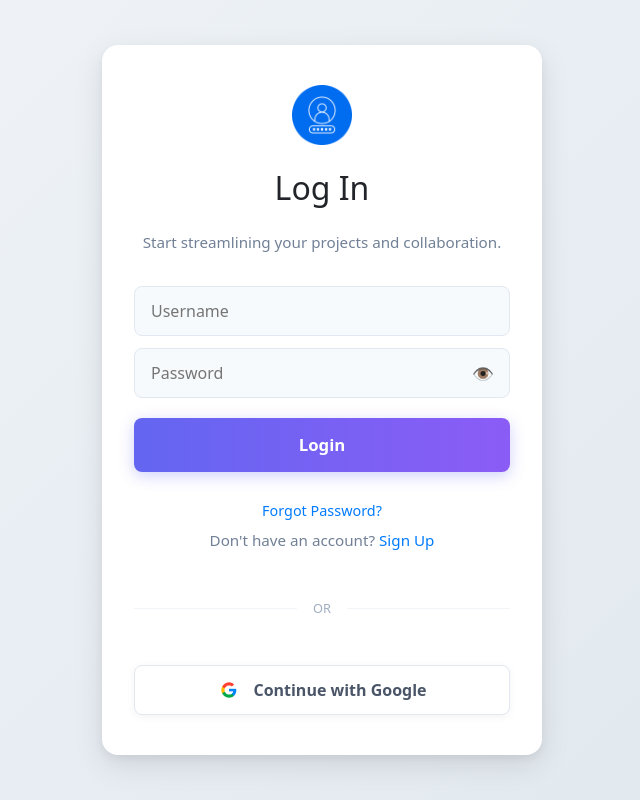
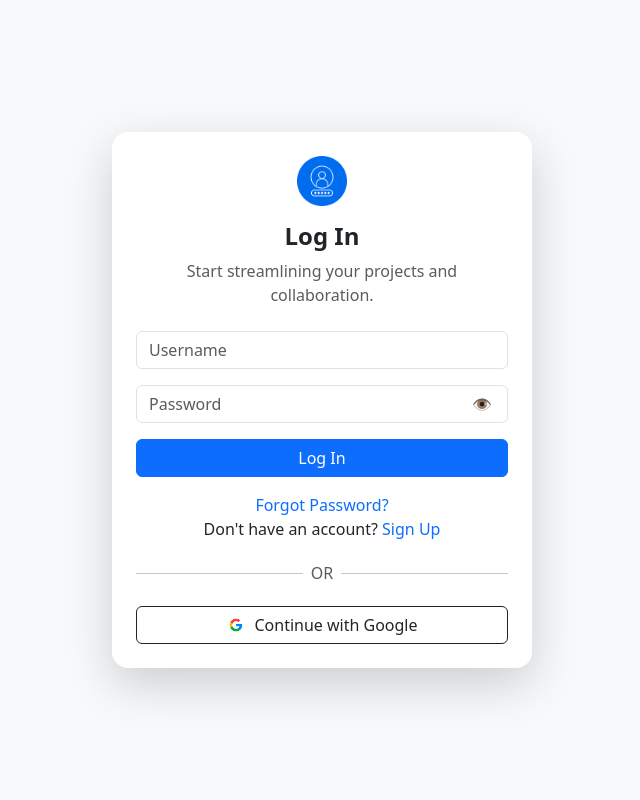
Before and after one commit to APP4080A/copilot-deployment, a React (Create React App) app in the folder frontend/: page /login in a window 1280 px wide. Shown: the whole page, without its empty margins (318-958 px from the left). Built offline with nearby package versions, Linux system fonts and the light colour scheme.

Commit message:
Bootstrap applied

```diff
--- a/frontend/src/App.jsx
+++ b/frontend/src/App.jsx
@@ -32,7 +32,7 @@ function App() {
                 </Route>
 
             {/*Redirect any unmatched routes to login or a 404 page */}
-            <Route path="*" element={<Navigate to="/landing" />} />
+            <Route path="*" element={<Navigate to="/" />} />
             </Routes>
         </Router>
     );
--- a/frontend/src/pages/ForgotPasswordPage.jsx
+++ b/frontend/src/pages/ForgotPasswordPage.jsx
@@ -1,5 +1,4 @@
 import React, { useState } from "react";
-import './styles/LoginPage.css';
 import logo from '../assets/logo.png';
 import { Link } from 'react-router-dom';
 
--- a/frontend/src/pages/LoginPage.jsx
+++ b/frontend/src/pages/LoginPage.jsx
@@ -1,6 +1,5 @@
 // src/pages/LoginPage.jsx
 import React, { useState, useEffect } from "react";
-import "./styles/LoginPage.css";
 import logo from '../assets/logo.png';
 import google from '../assets/google.jpg';
 import { Link, useNavigate } from 'react-router-dom';
@@ -92,50 +91,43 @@ export default function LoginPage() {
   };
 
   return (
-      <div className="login-container">
-        <div className="login-box">
-          <img src={logo} alt="Co-pilot Logo" className="login-icon" />
-          <h2>Log In</h2>
-          <p>Start streamlining your projects and collaboration.</p>
+      <div className="container-fluid bg-light min-vh-100 d-flex justify-content-center align-items-center px-3"
+          style={{ overflow: "hidden", paddingTop: "40px", paddingBottom: "40px"}}>
+          <div className="bg-white p-4 rounded-4 shadow-lg w-100"
+           style={{ maxWidth: "420px", minHeight:"auto" }}>
+            <div className="text-center mb-4">
+              <img src={logo} alt="Co-pilot Logo" className="mb-3" style={{ width: "50px" }} />
+              <h4 className="fw-bold">Log In</h4>
+              <p className="text-muted mb-0">Start streamlining your projects and collaboration.</p>
+            </div>
           <form onSubmit={handleLogin}>
-            <input
-                type="text"
-                placeholder="Username"
-                required
-                value={username}
-                onChange={(e) => setUsername(e.target.value)}
-            />
-            <div className="password-wrapper">
-              <input
-                  type={showPassword ? "text" : "password"}
-                  placeholder="Password"
-                  required
-                  value={password}
-                  onChange={(e) => setPassword(e.target.value)}
-              />
-              <span
-                  className="toggle-password"
-                  onClick={() => setShowPassword(!showPassword)}
-              >
-              👁
-            </span>
+            <div className="mb-3">
+              <input type="text" className="form-control" placeholder="Username" value={username} onChange={(e) => setUsername(e.target.value)} required />
+            </div>
+            <div className="mb-3 position-relative">
+              <input type={showPassword ? "text" : "password"} className="form-control" placeholder="Password" value={password} onChange={(e) => setPassword(e.target.value)} required />
+              <span className="position-absolute top-50 end-0 translate-middle-y me-3" role="button" onClick={() => setShowPassword(!showPassword)}>👁</span>
             </div>
 
-            {error && <p className="error-message" style={{ color: 'red', marginTop: '10px' }}>{error}</p>}
-            {message && <p className="success-message" style={{ color: 'green', marginTop: '10px' }}>{message}</p>}
+            {error && <p className="text-danger text-center">{error}</p>}
+            {message && <p className="text-success text-center">{message}</p>}
 
-            <button type="submit" className="login-button">Login</button>
-            <div className="login-footer">
-              <Link to="/forgot-password" style={{ color: '#007bff', textDecoration: 'none' }}>Forgot Password?</Link>
-              <p>Don't have an account? <Link to="/signup" style={{ color: '#007bff', textDecoration: 'none' }}>Sign Up</Link></p>
-            </div>
+            <button type="submit" className="btn btn-primary w-100 mb-3">Log In</button>
+            <p className="text-center">
+              <Link to="/forgot-password" className="text-primary text-decoration-none">Forgot Password?</Link>
+              <p>Don't have an account? <Link to="/signup" className="text-primary text-decoration-none">Sign Up</Link></p>
+            </p>
           </form>
-          <div className="divider">
-            <hr /> <span>OR</span> <hr />
+
+          <div className="d-flex align-items-center my-3">
+            <hr className="flex-grow-1" />
+            <span className="px-2 text-muted">OR</span>
+            <hr className="flex-grow-1" />
           </div>
-          <button className="google-login" onClick={handleGoogleLogin}>
-            <img src={google} alt="Google Icon" className="google-icon" />
-            Continue with Google
+
+          <button className="btn btn-outline-dark w-100 d-flex align-items-center justify-content-center" onClick={handleGoogleLogin}>
+                  <img src={google} alt="Google Icon" className="me-2" style={{ width: "20px", height: "20px" }} />
+                  Continue with Google
           </button>
         </div>
       </div>
--- a/frontend/src/pages/SignupPage.jsx
+++ b/frontend/src/pages/SignupPage.jsx
@@ -92,7 +92,7 @@ export default function SignupPage() {
         console.log('Attempting to navigate to login page...'); // Added console log for debugging
 
         setTimeout(() => {
-          navigate('/');
+          navigate('/login');
           console.log('Navigation to login page initiated.');
         }, 100); // Small delay
       } else {
--- a/frontend/src/pages/styles/LoginPage.css
+++ /dev/null
@@ -1,232 +0,0 @@
-/* frontend/src/pages/styles/LoginPage.css */
-
-/* Import Google Font - Inter */
-@import url('https://fonts.googleapis.com/css2?family=Inter:wght@300;400;500;600;700&display=swap');
-
-/* Global Box Sizing */
-*, *::before, *::after {
-  box-sizing: border-box;
-}
-
-body {
-  font-family: 'Inter', sans-serif;
-  margin: 0;
-  padding: 0;
-  -webkit-font-smoothing: antialiased;
-  -moz-osx-font-smoothing: grayscale;
-}
-
-.login-container {
-  min-height: 100vh; /* Use min-height for better content adaptability */
-  width: 100vw;
-  display: flex;
-  justify-content: center;
-  align-items: center;
-  background: linear-gradient(135deg, #f0f4f8, #e0e7ee); /* Softer gradient background */
-  padding: 1.5rem; /* Increased padding for better spacing on small screens */
-  box-sizing: border-box;
-}
-
-.login-box {
-  width: 100%;
-  max-width: 440px; /* Slightly increased max-width for more breathing room */
-  background: white;
-  padding: 2.5rem 2rem; /* Adjusted padding */
-  border-radius: 16px; /* More rounded corners */
-  box-shadow: 0 10px 30px rgba(0, 0, 0, 0.1), 0 4px 8px rgba(0, 0, 0, 0.05); /* Softer, deeper shadow */
-  text-align: center;
-  display: flex;
-  flex-direction: column;
-  align-items: center;
-  gap: 1rem; /* Consistent vertical spacing between elements */
-}
-
-.login-icon {
-  width: 60px; /* Slightly larger icon */
-  height: 60px;
-  margin-bottom: 0.5rem; /* Reduced margin, relying on gap for spacing */
-}
-
-h2 {
-  font-size: 1.8rem; /* Larger heading */
-  font-weight: 700; /* Bolder */
-  color: #2d3748; /* Darker, more professional color */
-  margin: 0; /* Reset margin, controlled by parent gap */
-}
-
-p {
-  color: #718096; /* Softer text color */
-  font-size: 0.95rem; /* Slightly larger text */
-  line-height: 1.5;
-  margin-bottom: 1.5rem;
-}
-
-form {
-  width: 100%; /* Form takes full width of its container */
-  display: flex;
-  flex-direction: column;
-  gap: 0.75rem; /* Spacing between form elements */
-}
-
-form input {
-  width: 100%; /* Inputs take full width of the form */
-  padding: 0.75rem 1rem; /* Increased padding */
-  border: 1px solid #e2e8f0; /* Softer border color */
-  background-color: #f7fafc; /* Lighter background for inputs */
-  border-radius: 8px; /* Rounded input fields */
-  font-size: 1rem; /* Standard font size */
-  color: #2d3748;
-  outline: none; /* Remove default outline */
-  transition: border-color 0.2s ease, box-shadow 0.2s ease;
-}
-
-form input:focus {
-  border-color: #6366f1; /* Highlight border on focus */
-  box-shadow: 0 0 0 3px rgba(99, 102, 241, 0.2); /* Subtle focus ring */
-}
-
-.password-wrapper {
-  position: relative;
-  width: 100%; /* Ensure wrapper takes full width */
-}
-
-.toggle-password {
-  position: absolute;
-  right: 1rem; /* Adjusted right spacing */
-  top: 50%;
-  transform: translateY(-50%);
-  cursor: pointer;
-  color: #718096; /* Softer eye icon color */
-  font-size: 1.1rem; /* Slightly larger icon */
-}
-
-.login-button {
-  width: 100%; /* Button takes full width */
-  background: linear-gradient(to right, #6366f1, #8b5cf6); /* Gradient background */
-  color: white;
-  padding: 0.9rem; /* Increased padding for a larger button */
-  border: none;
-  border-radius: 8px; /* Rounded button */
-  font-weight: 600; /* Slightly bolder */
-  font-size: 1.05rem; /* Slightly larger font */
-  cursor: pointer;
-  margin-top: 0.5rem;
-  box-shadow: 0 4px 15px rgba(99, 102, 241, 0.3); /* Button shadow */
-  transition: all 0.3s ease;
-}
-
-.login-button:hover {
-  background: linear-gradient(to right, #4f46e5, #7c3aed); /* Darker gradient on hover */
-  box-shadow: 0 6px 20px rgba(99, 102, 241, 0.4); /* Enhanced shadow on hover */
-  transform: translateY(-2px); /* Slight lift effect */
-}
-
-.login-button:active {
-  transform: translateY(0); /* Press effect */
-  box-shadow: 0 2px 5px rgba(99, 102, 241, 0.2);
-}
-
-/* Removed specific #signup and #login button styles as navigation is handled by Link */
-
-.login-footer {
-  display: flex;
-  flex-direction: column; /* Stack elements vertically */
-  align-items: center; /* Center align items */
-  font-size: 0.9rem; /* Slightly larger font */
-  margin-top: 1rem; /* Increased margin */
-  gap: 0.5rem; /* Spacing between footer elements */
-}
-
-.login-footer a {
-  color: #6366f1;
-  text-decoration: none;
-  font-weight: 500;
-  transition: color 0.2s ease;
-}
-
-.login-footer a:hover {
-  color: #4f46e5;
-  text-decoration: underline;
-}
-
-.login-footer p {
-  margin: 0; /* Reset paragraph margin */
-  color: #718096;
-}
-
-.divider {
-  display: flex;
-  align-items: center;
-  width: 100%; /* Divider takes full width */
-  margin: 1.5rem 0;
-}
-
-.divider hr {
-  flex: 1;
-  border: none;
-  height: 1px;
-  background: #cbd5e0; /* Softer divider line */
-}
-
-.divider span {
-  margin: 0 1rem;
-  color: #a0aec0; /* Lighter text color */
-  font-size: 0.8rem; /* Slightly smaller font */
-  font-weight: 500;
-  text-transform: uppercase;
-}
-
-.google-login {
-  display: flex;
-  align-items: center;
-  justify-content: center;
-  gap: 0.75rem; /* Increased gap between icon and text */
-  width: 100%;
-  padding: 0.75rem 1rem; /* Adjusted padding */
-  border: 1px solid #e2e8f0; /* Softer border */
-  background: white;
-  border-radius: 8px; /* Rounded button */
-  font-weight: 600; /* Bolder text */
-  color: #4a5568; /* Darker text color */
-  cursor: pointer;
-  box-shadow: 0 2px 8px rgba(0, 0, 0, 0.05); /* Subtle shadow */
-  transition: all 0.2s ease;
-}
-
-.google-login:hover {
-  background-color: #f7fafc; /* Slight background change on hover */
-  border-color: #cbd5e0;
-  box-shadow: 0 4px 12px rgba(0, 0, 0, 0.08); /* Enhanced shadow on hover */
-}
-
-.google-icon {
-  width: 24px; /* Standard icon size */
-  height: 24px;
-  margin-bottom: 0; /* Remove margin-bottom, flex handles alignment */
-}
-
-/* Media Queries for smaller screens */
-@media (max-width: 480px) {
-  .login-box {
-    padding: 1.5rem 1rem; /* More compact padding on very small screens */
-  }
-
-  h2 {
-    font-size: 1.6rem;
-  }
-
-  p {
-    font-size: 0.85rem;
-  }
-
-  form input,
-  .login-button,
-  .google-login {
-    padding: 0.6rem 0.8rem; /* Smaller padding for inputs/buttons */
-    font-size: 0.9rem;
-  }
-
-  .toggle-password {
-    right: 0.8rem;
-  }
-}
```
